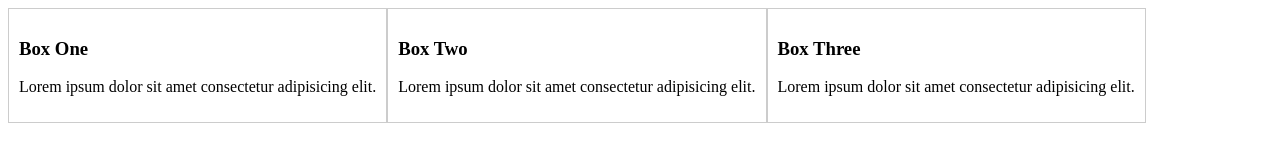
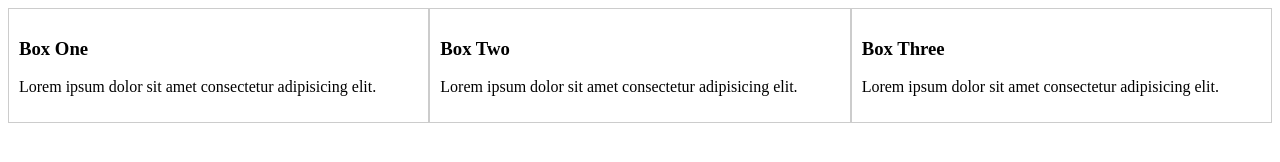
Before and after one commit to Hollyw00d/flexbox-css-in-20-min-traversy-media, a plain HTML site: page index.html in a window 1280 px wide. Drawn offline with Linux system fonts and the light colour scheme.

Commit message:
added default flex: 1

```diff
--- a/index.html
+++ b/index.html
@@ -17,14 +17,16 @@
         }
 
         .box-1 {
-
+            flex: 1;
         }
 
         .box-2 {
+            flex: 1;
 
         }
 
         .box-3 {
+            flex: 1;
 
         }
     </style>
```
